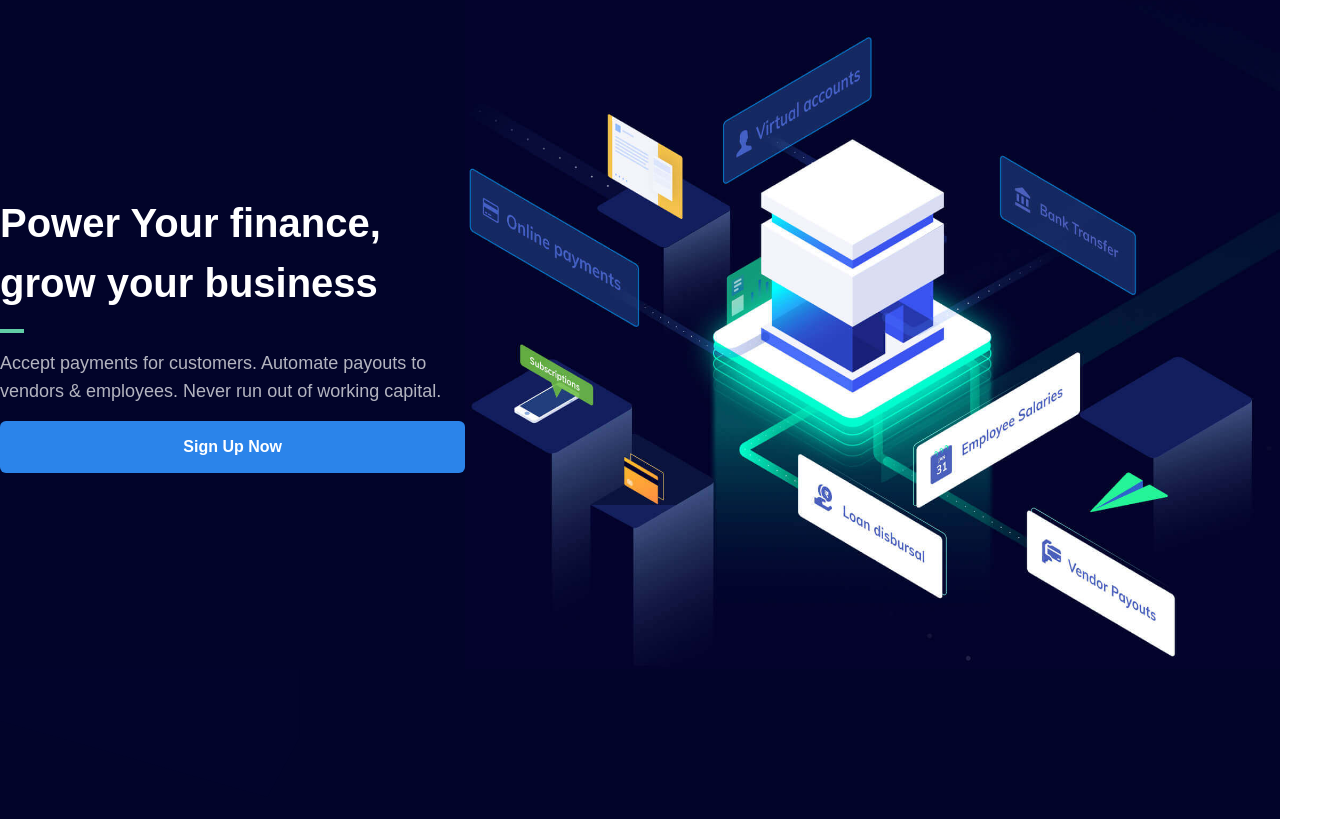
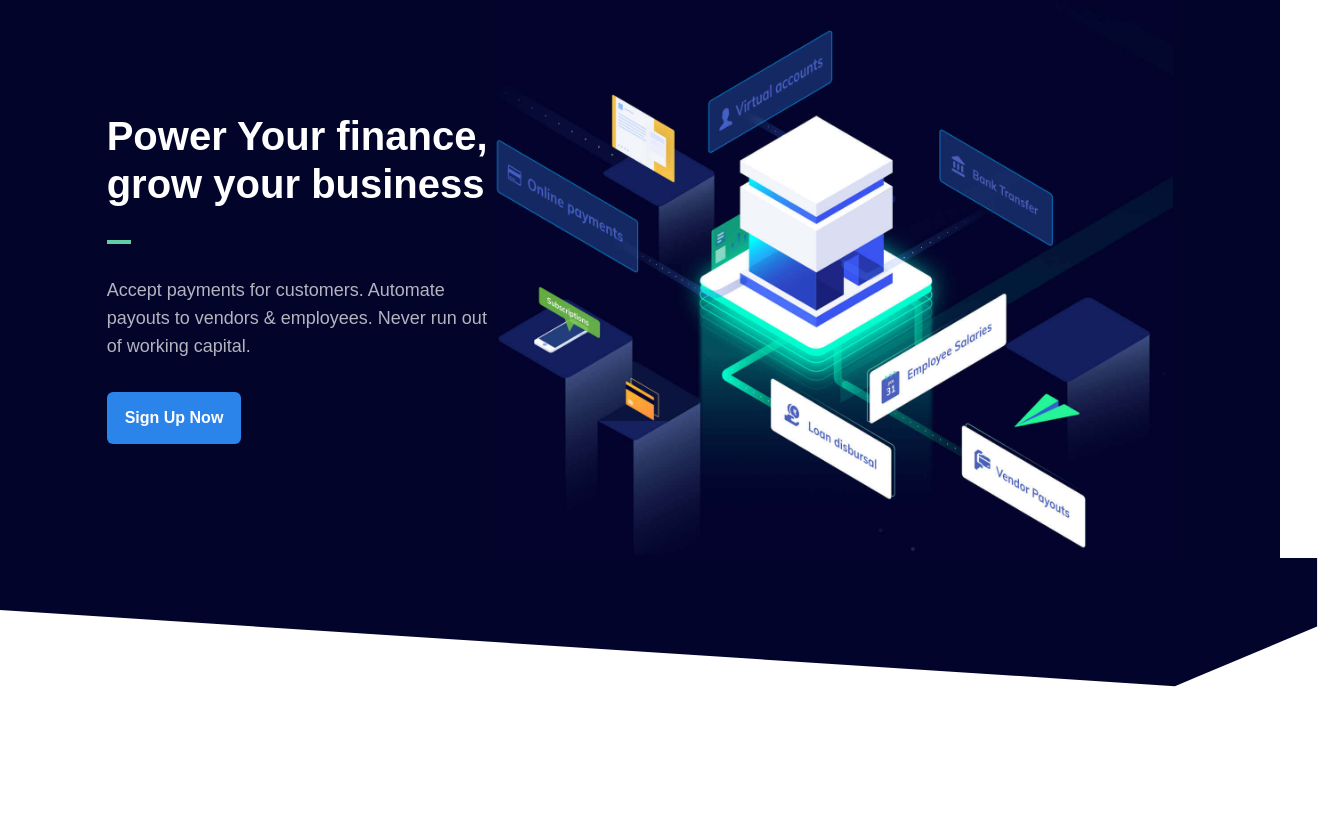
Before and after one commit to Aayush766/tailwind-css, a website built with Vite: page razorpay/index.html in a window 1280 px wide. Shown: the part 85-904 px from the top of the page, 1318 px wide, since content can reach past the window. After the commit the page ends 800 px from the top, so only its background shows below. Built offline with nearby package versions, Linux system fonts and the light colour scheme.

Commit message:
hero section

```diff
--- a/razorpay/index.html
+++ b/razorpay/index.html
@@ -77,28 +77,29 @@
     <!--hero section-->
     <section
     class="relative bg-deepBlue">
-    <div class="width:10/12 flex flex-row justify-between items-center mx-auto ">
+    <div class="w-10/12 max-w-[1080px] flex flex-row justify-between items-center mx-auto ">
         <!--left-->
-        <div class ="flex flex-col gap-4">
-            <h1 class="text-white font-mullish font-bold text-[40px] leading--[1.2]">Power Your finance, grow your business</h1>
+        <div class="space-y-8" >
+            <h1 class="text-white font-mullish font-bold text-[40px] leading-[1.2]">Power Your finance, grow your business</h1>
             <div class ="w-6 h-1 bg-greenLight"></div>
             <p class ="font-mullish text-[18px] text-white leading-7 opacity-70">Accept payments for customers. Automate payouts to vendors &
                 employees. Never run out of working capital.
             </p>
             <button
-            class="text-white bg-lightBlue rounded-md font-mullish font-bold
-            hover:bg-lightBlue500 transition-all duration-200 py-[14px] px-[18px]
-            ">
-            Sign Up Now</button>
+            class="text-white bg-lightBlue py-[14px] px-[18px] rounded-md font-mullish font-bold
+            hover:bg-lightBlue500 transition-all duration-200"
+            >Sign Up Now</button>
         </div>
 <!--rigth-->
         <div>
-            <img src="./images/hero-illustration.jpg">
+            <img src="./images/hero-illustration.jpg"
+            class="max-w-[680px]">
         </div>
     </div>
     <!--shade-->
-    <div>
-        <img src="./images/hero-shape.svg">
+    <div class="w-[103%] absolute left-0 right-0 ">
+        <img src="./images/hero-shape.svg"
+        class="w-full object-fill scale-x-100">
     </div>
     </section>
 
```
